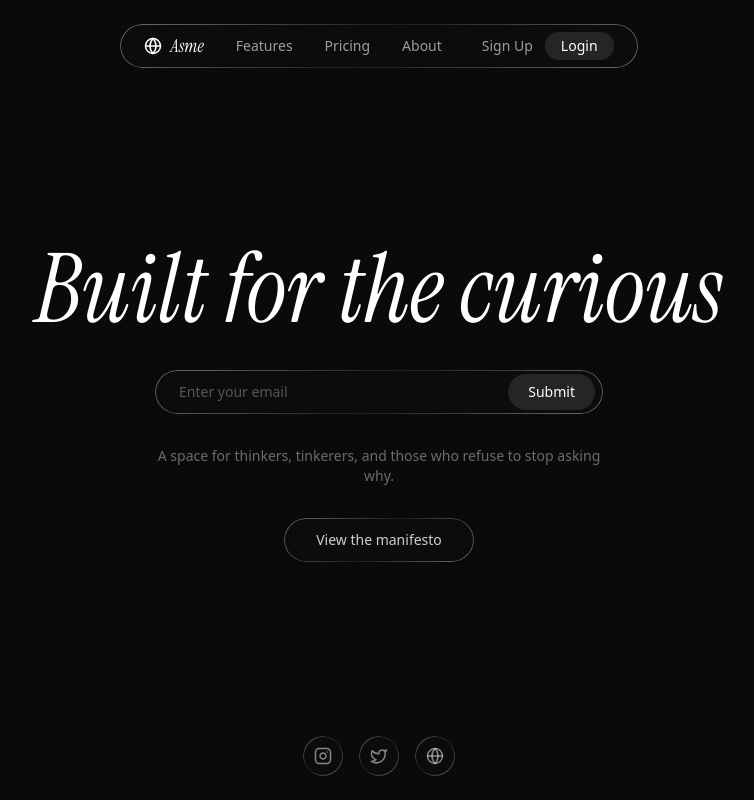
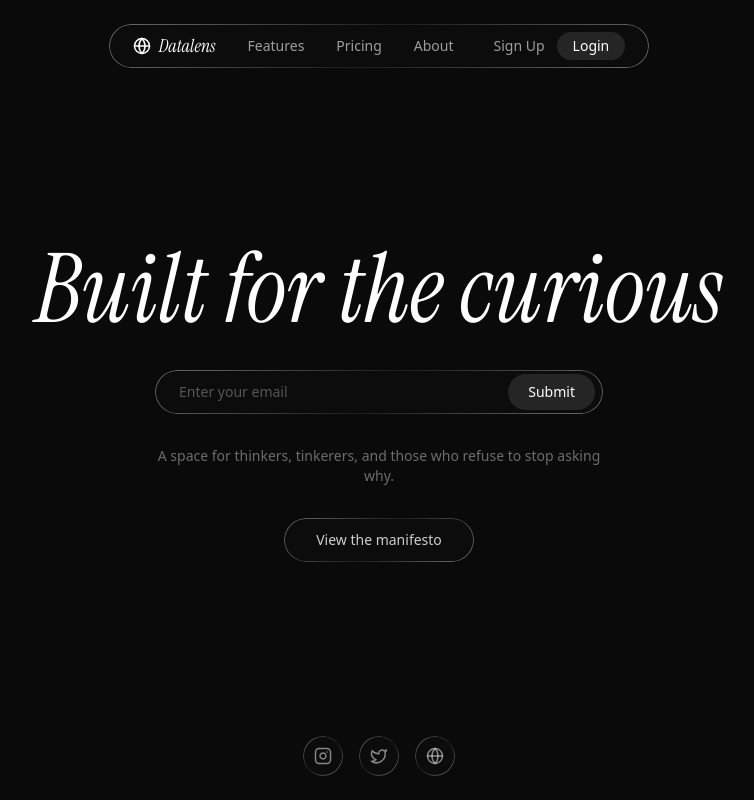
Before and after one commit to healthplannerco56-netizen/extracta-app, a React (Vite) app: page / in a window 1280 px wide. Shown: the whole page, without its empty margins (261-1015 px from the left). Built offline with nearby package versions, Linux system fonts and the light colour scheme; the HTML template or start-up script is replaced by a standard one.

Commit message:
Rebrand Asme → Datalens

```diff
--- a/index.html
+++ b/index.html
@@ -3,7 +3,7 @@
   <head>
     <meta charset="UTF-8" />
     <meta name="viewport" content="width=device-width, initial-scale=1.0" />
-    <title>Asme — Built for the curious</title>
+    <title>Datalens — Built for the curious</title>
     <style>
       @import url('https://fonts.googleapis.com/css2?family=Instrument+Serif:ital@0;1&display=swap');
     </style>
--- a/src/HeroSection.tsx
+++ b/src/HeroSection.tsx
@@ -109,7 +109,7 @@ export default function HeroSection() {
           <div className="liquid-glass flex items-center gap-x-8 rounded-full px-6 py-2">
             <div className="flex items-center gap-x-2 text-white">
               <Globe size={18} />
-              <span className="font-serif text-lg italic">Asme</span>
+              <span className="font-serif text-lg italic">Datalens</span>
             </div>
 
             {navLinks.map((link) => (
```
Also changed, not shown: 2 other files (tests, documents, lock files or other folders).
